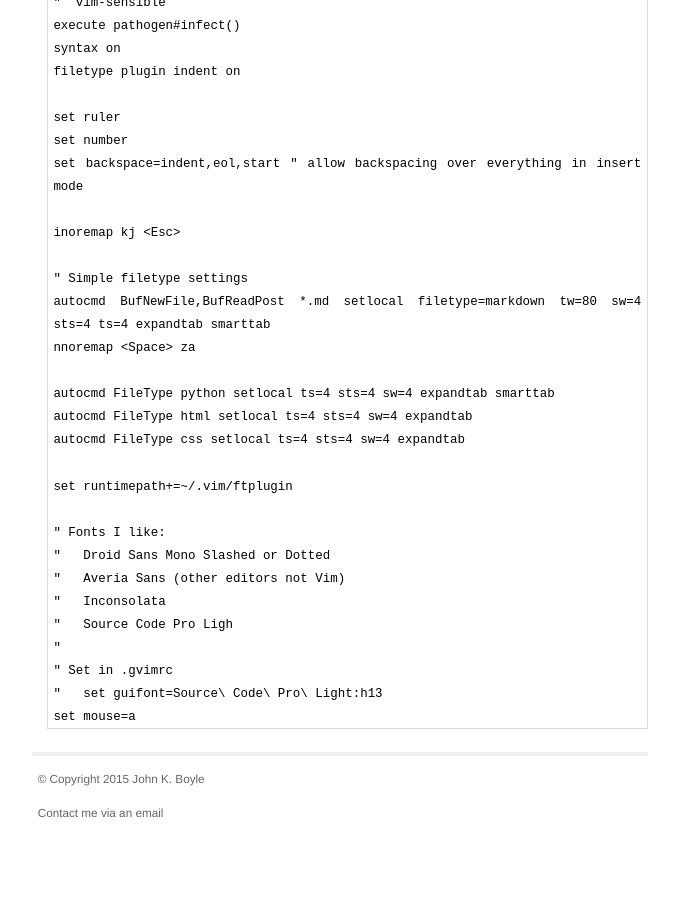
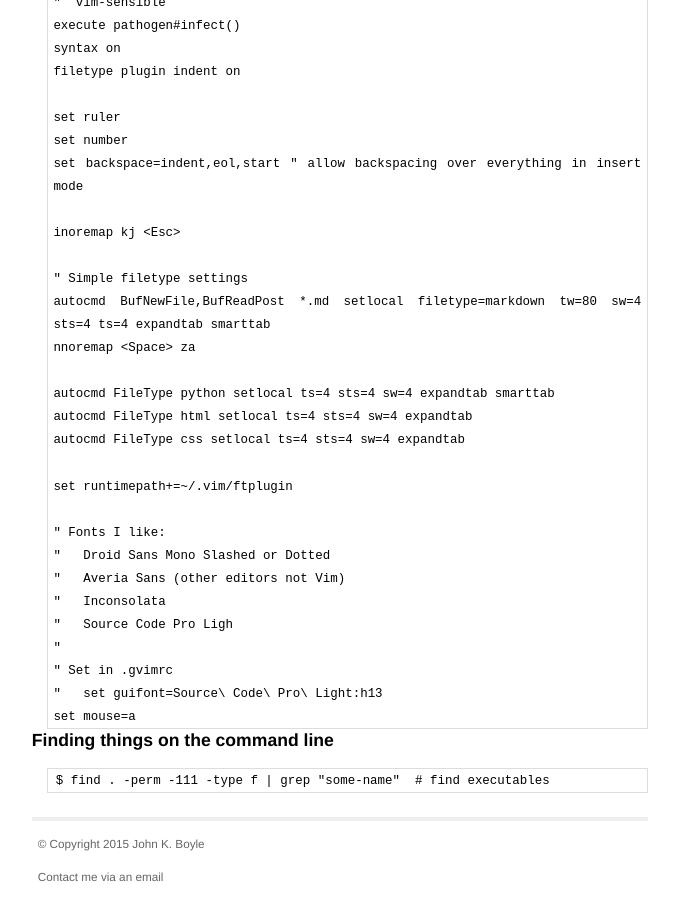
Before and after one commit to kebno/kebno.github.io, a Jekyll site: the page built from _notes/misc.md, in a window 1280 px wide and 900 px high, scrolled down 8021 px. Shown: the whole window, without its empty margins (300-979 px from the left). Built offline with Jekyll 4.4.1, drawn with Linux system fonts in a browser that asks for light colours; before the commit the page ends 8856 px from its top, so only the background shows below that.

Commit message:
add command to remember

```diff
--- a/_notes/misc.md
+++ b/_notes/misc.md
@@ -418,3 +418,7 @@ Hope this helps.
     " Set in .gvimrc
     "   set guifont=Source\ Code\ Pro\ Light:h13
     set mouse=a
+
+# Finding things on the command line
+
+    $ find . -perm -111 -type f | grep "some-name"  # find executables
```
